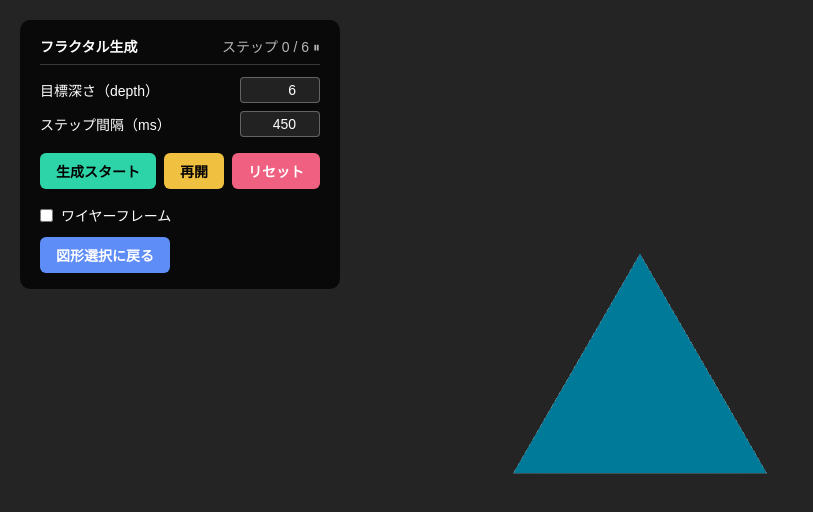
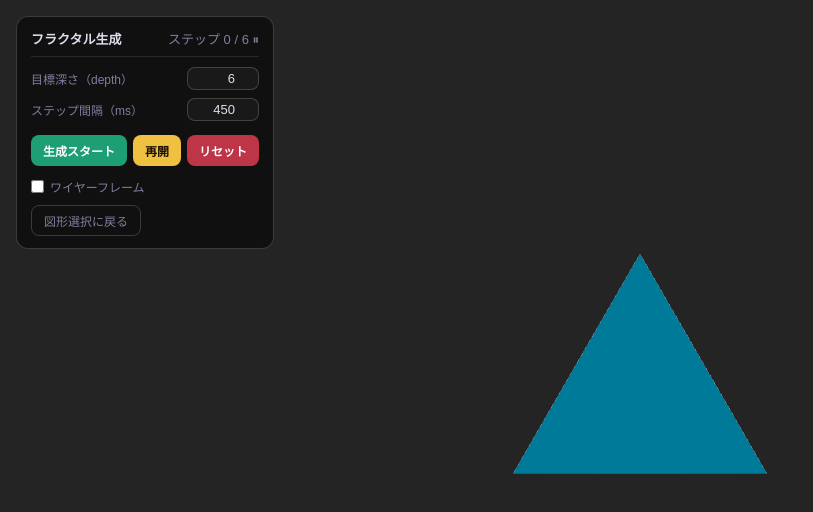
Before and after one commit to ocharumaru/2026_5_sierpinski-pyramid, a React (Vite) app: page /sierpinski in a window 1280 px wide. Shown: the top 512 px of the page, without its empty margins (0-813 px from the left). Built offline with nearby package versions, Linux system fonts and the light colour scheme.

Commit message:
feat : 生成画面のコントロールパネルのサイズ調整と、共通デザイン要素との共通化

```diff
--- a/src/components/ControlPanel.jsx
+++ b/src/components/ControlPanel.jsx
@@ -1,59 +1,79 @@
-import { useState } from "react";
+import { useState, useEffect } from "react";
 import { Link } from "react-router-dom";
 import { useFractalAnimation } from "../hooks/useFractalAnimation";
+import { color, shape, pageStyles } from "../styles/pageStyles";
+
+function useIsMobile(breakpoint = 600) {
+  const [isMobile, setIsMobile] = useState(
+    () => window.innerWidth < breakpoint
+  );
+  useEffect(() => {
+    const mq = window.matchMedia(`(max-width: ${breakpoint - 1}px)`);
+    const update = (e) => setIsMobile(e.matches);
+    mq.addEventListener("change", update);
+    return () => mq.removeEventListener("change", update);
+  }, [breakpoint]);
+  return isMobile;
+}
 
 /* =========================
    スタイル定義
    ========================= */
 
-const panelStyle = {
+const base = {
+  panel: {
     position: "absolute",
-  top: 20,
-  left: 20,
-  padding: "16px 20px",
-  background: "rgba(0,0,0,0.75)",
-  color: "white",
-  borderRadius: 10,
+    background: color.bgOverlay,
+    color: color.textPrimary,
+    borderRadius: shape.radiusMd,
+    border: `1px solid ${color.borderDefault}`,
     zIndex: 10,
     fontFamily: "sans-serif",
-  fontSize: 14,
-  minWidth: 280,
-};
-
-const headerStyle = {
+    maxWidth: "calc(100vw - 32px)",
+  },
+  header: {
     display: "flex",
     justifyContent: "space-between",
     alignItems: "center",
-  marginBottom: 12,
+    gap: 12,
     paddingBottom: 8,
-  borderBottom: "1px solid rgba(255,255,255,0.2)",
-};
-
-const rowStyle = {
+    borderBottom: `1px solid ${color.borderSubtle}`,
+  },
+  row: {
     display: "flex",
     justifyContent: "space-between",
     alignItems: "center",
-  marginBottom: 8,
+    gap: 12,
+  },
+  input: {
+    background: color.bgPanel,
+    border: `1px solid ${color.borderDefault}`,
+    borderRadius: shape.radiusSm,
+    color: color.textPrimary,
+    textAlign: "right",
+  },
 };
 
-const inputStyle = {
-  width: 80,
-  padding: "4px 8px",
-  background: "rgba(255,255,255,0.1)",
-  border: "1px solid rgba(255,255,255,0.3)",
-  borderRadius: 4,
-  color: "white",
-  fontSize: 14,
-  textAlign: "right",
+const desktop = {
+  panel:  { ...base.panel,  top: 16, left: 16, padding: "12px 14px", fontSize: 13 },
+  header: { ...base.header, marginBottom: 10 },
+  row:    { ...base.row,    marginBottom: 8 },
+  label:  { color: color.textSecondary, fontSize: 12 },
+  input:  { ...base.input,  width: 72, padding: "3px 8px", fontSize: 13 },
+  button: { ...pageStyles.primaryButton, padding: "7px 12px", fontSize: 12 },
+  buttonRow: { display: "flex", gap: 6, marginBottom: 12, flexWrap: "wrap" },
+  link:   { ...pageStyles.outlineButton, padding: "6px 12px", fontSize: 12, display: "inline-block", textDecoration: "none" },
 };
 
-const buttonBase = {
-  padding: "8px 16px",
-  border: "none",
-  borderRadius: 6,
-  fontSize: 14,
-  fontWeight: "bold",
-  cursor: "pointer",
+const mobile = {
+  panel:  { ...base.panel,  top: 12, left: 12, padding: "8px 10px", fontSize: 12 },
+  header: { ...base.header, marginBottom: 8 },
+  row:    { ...base.row,    marginBottom: 6 },
+  label:  { color: color.textSecondary, fontSize: 11 },
+  input:  { ...base.input,  width: 60, padding: "2px 6px", fontSize: 12 },
+  button: { ...pageStyles.primaryButton, padding: "5px 9px", fontSize: 11 },
+  buttonRow: { display: "flex", gap: 4, marginBottom: 10, flexWrap: "wrap" },
+  link:   { ...pageStyles.outlineButton, padding: "4px 10px", fontSize: 11, display: "inline-block", textDecoration: "none" },
 };
 
 /**
@@ -61,11 +81,6 @@ const buttonBase = {
  * ステップアニメーション制御、パラメータ入力、ワイヤーフレーム切り替えを提供する。
  *
  * @param {{ maxDepth: number, defaultDepth: number, defaultInterval: number, enableWireframe: boolean, children: (state: { currentDepth: number, wireframe: boolean }) => React.ReactNode }} props
- * @param {number} props.maxDepth - depthの最大値
- * @param {number} [props.defaultDepth=6] - depthの初期値
- * @param {number} [props.defaultInterval=450] - ステップ間隔の初期値（ms）
- * @param {boolean} [props.enableWireframe=true] - ワイヤーフレーム切り替えUIを表示するか
- * @param {Function} props.children - render prop。{ currentDepth, wireframe } を受け取りMeshを返す
  */
 export default function ControlPanel({
   maxDepth,
@@ -77,6 +92,8 @@ export default function ControlPanel({
   const [targetDepth, setTargetDepth] = useState(defaultDepth);
   const [stepInterval, setStepInterval] = useState(defaultInterval);
   const [wireframe, setWireframe] = useState(false);
+  const isMobile = useIsMobile();
+  const s = isMobile ? mobile : desktop;
 
   const {
     currentDepth,
@@ -92,31 +109,31 @@ export default function ControlPanel({
 
   return (
     <>
-      <div style={panelStyle}>
+      <div style={s.panel}>
         {/* ヘッダー */}
-        <div style={headerStyle}>
+        <div style={s.header}>
           <strong>フラクタル生成</strong>
-          <span style={{ opacity: 0.7 }}>
+          <span style={{ color: color.textSecondary, whiteSpace: "nowrap" }}>
             ステップ {currentDepth} / {targetDepth}
             {isPlaying ? " ▶" : isFinished ? " ■" : " ⏸"}
           </span>
         </div>
 
         {/* パラメータ入力 */}
-        <div style={rowStyle}>
-          <span>目標深さ（depth）</span>
+        <div style={{ ...s.row, marginTop: isMobile ? 8 : 10 }}>
+          <span style={s.label}>目標深さ（depth）</span>
           <input
             type="number"
             min={0}
             max={maxDepth}
             value={targetDepth}
             onChange={(e) => setTargetDepth(Math.max(0, Math.min(maxDepth, Number(e.target.value))))}
-            style={inputStyle}
+            style={s.input}
             disabled={isPlaying}
           />
         </div>
-        <div style={{ ...rowStyle, marginBottom: 16 }}>
-          <span>ステップ間隔（ms）</span>
+        <div style={{ ...s.row, marginBottom: isMobile ? 10 : 14 }}>
+          <span style={s.label}>ステップ間隔（ms）</span>
           <input
             type="number"
             min={100}
@@ -124,20 +141,21 @@ export default function ControlPanel({
             step={50}
             value={stepInterval}
             onChange={(e) => setStepInterval(Math.max(100, Number(e.target.value)))}
-            style={inputStyle}
+            style={s.input}
             disabled={isPlaying}
           />
         </div>
 
         {/* 操作ボタン */}
-        <div style={{ display: "flex", gap: 8, marginBottom: 16 }}>
+        <div style={s.buttonRow}>
           <button
             onClick={start}
             disabled={isPlaying}
             style={{
-              ...buttonBase,
-              background: isPlaying ? "#555" : "#2dd4a8",
-              color: isPlaying ? "#999" : "#000",
+              ...s.button,
+              background: isPlaying ? color.bgPanel : color.teal,
+              color: isPlaying ? color.textMuted : "#fff",
+              border: isPlaying ? `1px solid ${color.borderDefault}` : "none",
             }}
           >
             生成スタート
@@ -146,9 +164,10 @@ export default function ControlPanel({
             onClick={isPlaying ? pause : resume}
             disabled={isFinished && !isPlaying}
             style={{
-              ...buttonBase,
-              background: isFinished && !isPlaying ? "#555" : "#f0c040",
-              color: isFinished && !isPlaying ? "#999" : "#000",
+              ...s.button,
+              background: isFinished && !isPlaying ? color.bgPanel : color.amber,
+              color: isFinished && !isPlaying ? color.textMuted : "#1a1200",
+              border: isFinished && !isPlaying ? `1px solid ${color.borderDefault}` : "none",
             }}
           >
             {isPlaying ? "一時停止" : "再開"}
@@ -156,9 +175,10 @@ export default function ControlPanel({
           <button
             onClick={reset}
             style={{
-              ...buttonBase,
-              background: "#f06080",
+              ...s.button,
+              background: "rgba(220, 60, 80, 0.85)",
               color: "#fff",
+              border: "none",
             }}
           >
             リセット
@@ -167,7 +187,7 @@ export default function ControlPanel({
 
         {/* オプション */}
         {enableWireframe && (
-          <label style={{ display: "flex", alignItems: "center", gap: 8, cursor: "pointer" }}>
+          <label style={{ display: "flex", alignItems: "center", gap: 6, cursor: "pointer", color: color.textSecondary, fontSize: s.label.fontSize }}>
             <input
               type="checkbox"
               checked={wireframe}
@@ -177,17 +197,8 @@ export default function ControlPanel({
           </label>
         )}
 
-        <div style={{ marginTop: 12 }}>
-          <Link
-            to="/models"
-            style={{
-              ...buttonBase,
-              display: "inline-block",
-              textDecoration: "none",
-              background: "#5f8df7",
-              color: "#fff",
-            }}
-          >
+        <div style={{ marginTop: isMobile ? 8 : 10 }}>
+          <Link to="/models" style={s.link}>
             図形選択に戻る
           </Link>
         </div>
```
Lines whose indentation alone changed are shown as unchanged.
